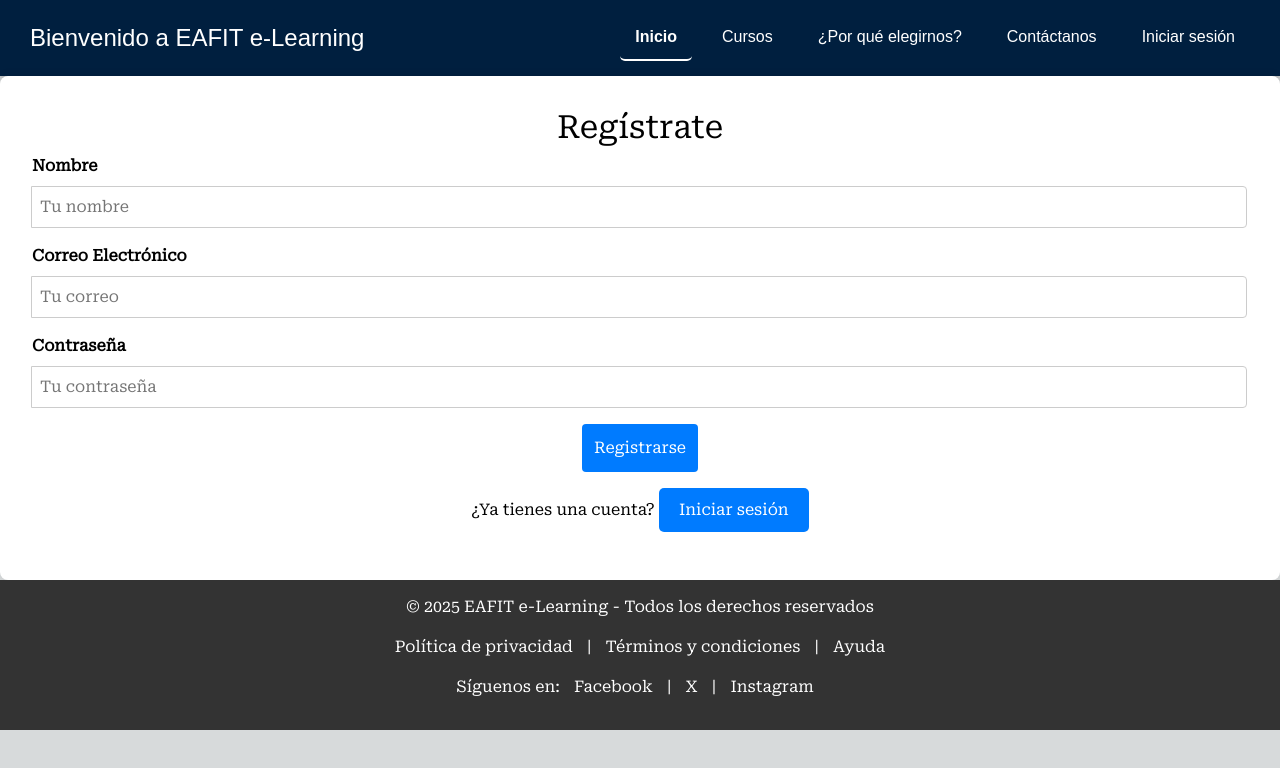
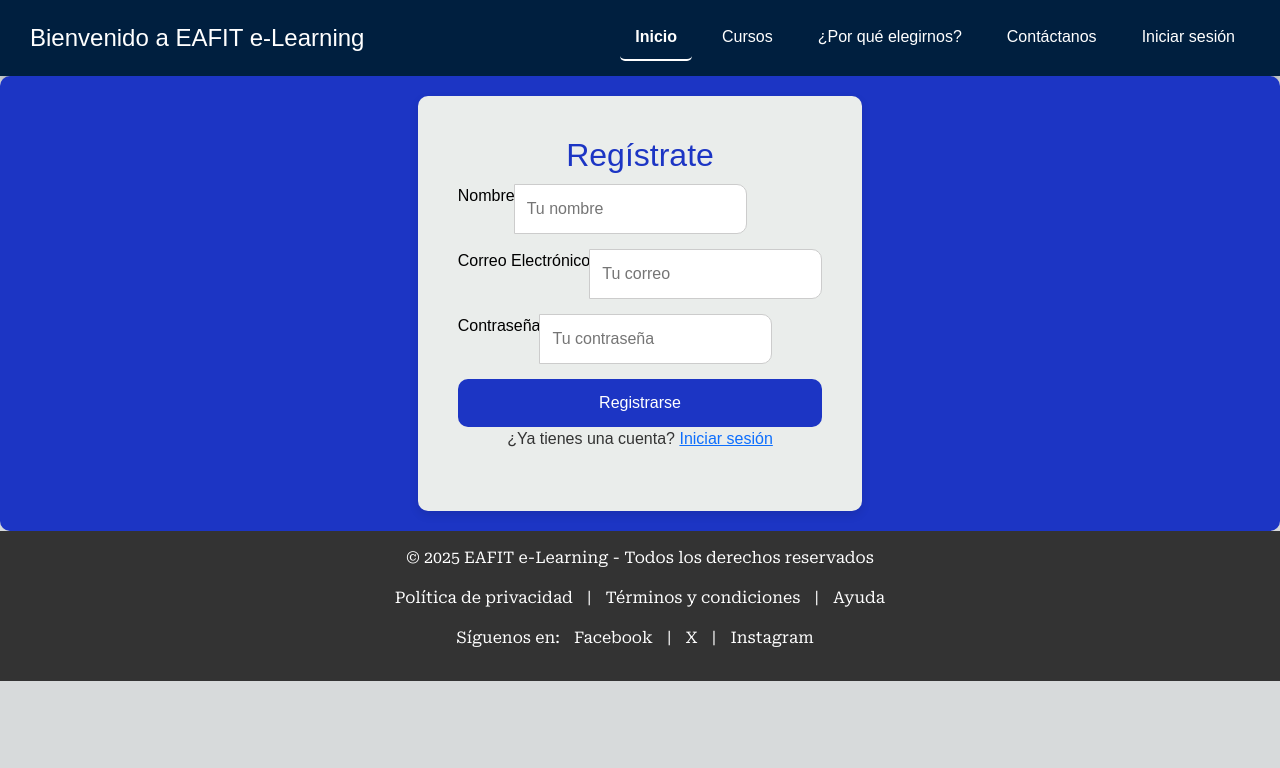
Before and after one commit to rebenew/frontendOmegaCursos, an Angular app: page /signup in a window 1280 px wide. Shown: the top 768 px of the page. Built offline with nearby package versions, Linux system fonts and the light colour scheme.

Commit message:
mejorar diseño y funcionalidad de la página de registro y landing, incluyendo enlaces y estilos de botones

```diff
--- a/src/app/Pages/landing-page/landing-page.component.html
+++ b/src/app/Pages/landing-page/landing-page.component.html
@@ -65,7 +65,7 @@
   <h2>¡Empieza ahora!</h2>
   <p>Regístrate hoy y accede a contenido exclusivo para estudiantes.</p>
   <br />
-  <a href="#" class="cta-button">Registrarse ahora</a>
+  <a class="signup-button" routerLink="/signup" routerLinkActive="active">¡Regístrate ahora!</a>
 </section>
 
 <section id="contacto">
--- a/src/app/Pages/landing-page/landing-page.component.scss
+++ b/src/app/Pages/landing-page/landing-page.component.scss
@@ -11,7 +11,7 @@ section {
     text-align: center;
 }
 
-.cta-button, .login-button {
+.cta-button, .login-button, .signup-button {
     background-color: #041570;
     color: white;
     padding: 10px 20px;
--- a/src/app/Pages/signup-page/signup-page.component.html
+++ b/src/app/Pages/signup-page/signup-page.component.html
@@ -1,5 +1,5 @@
 <div class="signUpContainer">
-    <div class="form-box">
+    <div class="signup-box">
         <h2>Regístrate</h2>
         <form>
             <div class="input-group">
--- a/src/app/Pages/signup-page/signup-page.component.scss
+++ b/src/app/Pages/signup-page/signup-page.component.scss
@@ -1,56 +1,83 @@
-.container {
+$primary-color:rgb(28, 53, 196);
+$background-color: #EAEDEB;
+$input-bg: #fff;
+$border-radius: 10px;
+
+* {
+    margin: 0;
+    padding: 0;
+    box-sizing: border-box;
+    font-family: Arial, sans-serif;
+}
+
+body {
     display: flex;
     justify-content: center;
     align-items: center;
     height: 100vh;
-    background: #f5f5f5;
-}
-.form-box {
-    background: white;
-    padding: 2rem;
-    border-radius: 8px;
-    box-shadow: 0 0 10px rgba(0, 0, 0, 0.1);
-    text-align: center;
-}
-.input-group {
-    margin-bottom: 1rem;
-}
-.input-group label {
-    display: block;
-    margin-bottom: 0.5rem;
-    font-weight: bold;
-}
-.input-group input {
-    width: 100%;
-    padding: 0.5rem;
-    border: 1px solid #ccc;
-    border-radius: 4px;
-}
-.btn {
-    background: #007bff;
-    color: white;
-    padding: 0.75rem;
-    border: none;
-    border-radius: 4px;
-    cursor: pointer;
-}
-.btn:hover {
-    background: #0056b3;
-}
-.login-link {
-    margin-top: 1rem;
+    background-color: $primary-color;
 }
 
-a {
-    display: inline-block;
-    padding: 10px 20px;
-    background-color: #007bff;
-    color: white;
-    text-decoration: none;
-    border-radius: 5px;
-    transition: background 0.3s;
-  }
+.signUpContainer {
+    display: flex;
+    justify-content: center;
+    align-items: center;
+    background-color: $primary-color;
+    padding: 20px;
+    border-radius: $border-radius;
+}
 
-  a:hover {
-    background-color: #0056b3;
-  }
+.signup-box {
+    background: $background-color;
+    padding: 40px;
+    border-radius: $border-radius;
+    text-align: center;
+    box-shadow: 0px 4px 10px rgba(0, 0, 0, 0.1);
+
+    h2 {
+        margin-bottom: 10px;
+        color: $primary-color;
+    }
+
+    p {
+        color: #333;
+        margin-bottom: 20px;
+    }
+
+    form {
+        display: flex;
+        flex-direction: column;
+
+        input {
+            padding: 12px;
+            margin-bottom: 15px;
+            border: 1px solid #ccc;
+            border-radius: $border-radius;
+            background: $input-bg;
+        }
+
+
+        button {
+            background: $primary-color;
+            color: white;
+            padding: 12px;
+            border: none;
+            border-radius: $border-radius;
+            cursor: pointer;
+            font-size: 1em;
+
+            &:hover {
+                background: ($primary-color, 10%);
+            }
+        }
+    }
+
+    .or {
+        margin: 15px 0;
+        font-size: 0.9em;
+        color: #666;
+    }
+
+
+
+}
```
